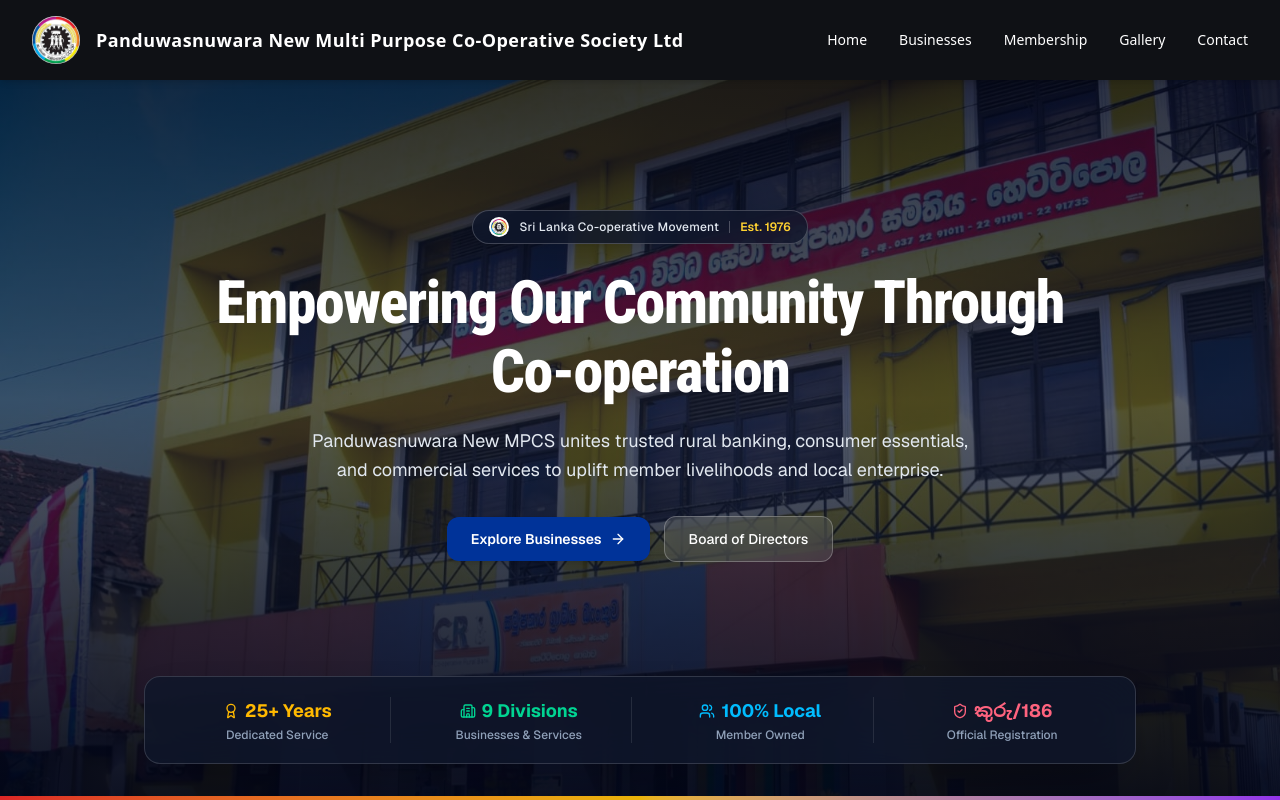
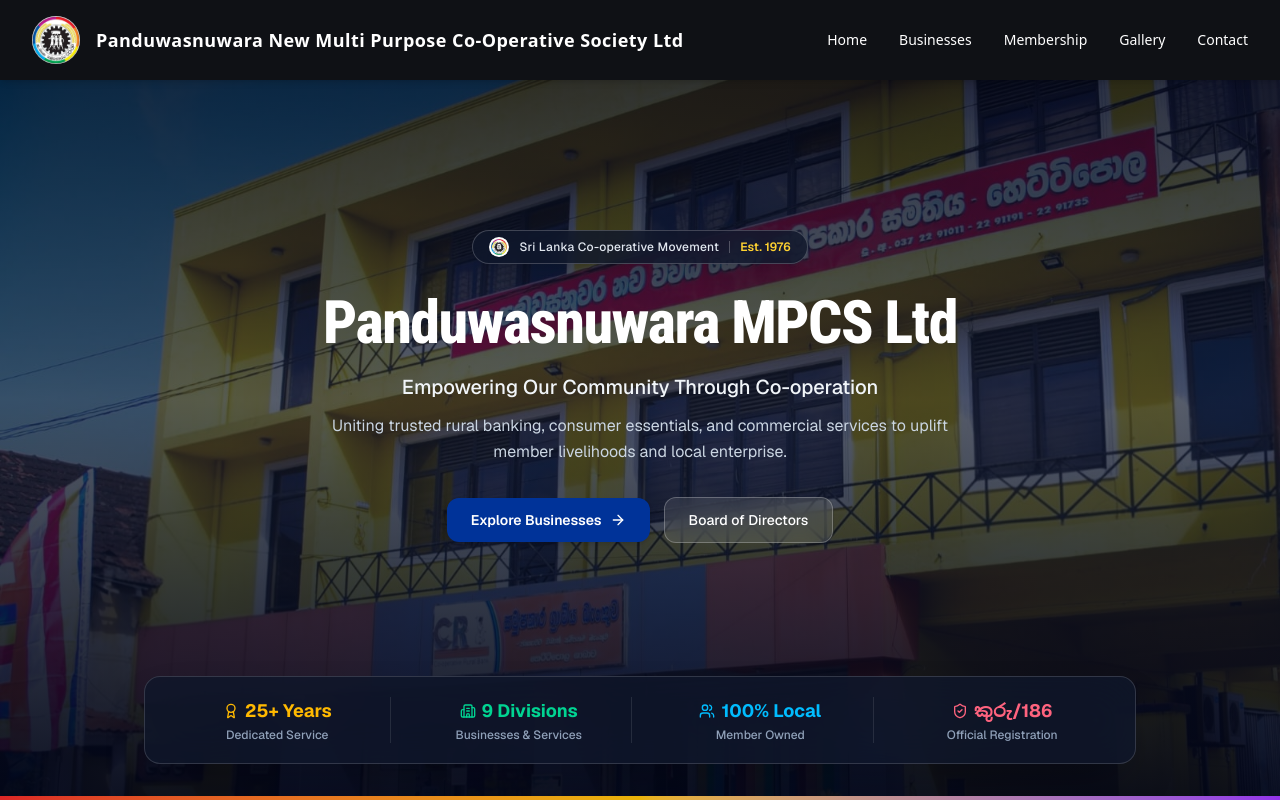
Before and after one commit to heshanthenura/panduwasnuwara-mpcs, a Next.js app: page /apply in a window 1280 px wide. Shown: the top 800 px of the page. Built offline with nearby package versions, Linux system fonts and the light colour scheme.

Commit message:
fix(1): Updated hero section headline text

```diff
--- a/app/components/HeroSection.tsx
+++ b/app/components/HeroSection.tsx
@@ -37,12 +37,17 @@
         </div>
 
         {/* Hero Title with Solid White Clean Color */}
-        <h1 className="font-condensed text-3xl sm:text-5xl lg:text-6xl font-extrabold text-white tracking-tight leading-[1.15] max-w-4xl mb-5">
+        <h1 className="font-condensed text-3xl sm:text-5xl lg:text-6xl font-extrabold text-white tracking-tight leading-[1.15] max-w-4xl mb-3 sm:mb-4">
           {t('titlePrefix')} {t('titleHighlight')}
         </h1>
 
-        {/* Hero Tagline */}
-        <p className="text-sm sm:text-base md:text-lg text-slate-200 max-w-2xl mx-auto font-normal leading-relaxed mb-8">
+        {/* Hero Subtitle / Slogan */}
+        <p className="text-base sm:text-lg md:text-xl font-medium text-slate-100 max-w-2xl mx-auto mb-3 tracking-normal">
+          {t('subtitle')}
+        </p>
+
+        {/* Hero Tagline / Description */}
+        <p className="text-xs sm:text-sm md:text-base text-slate-300 max-w-2xl mx-auto font-normal leading-relaxed mb-8">
           {t('description')}
         </p>
 
--- a/messages/en.json
+++ b/messages/en.json
@@ -10,9 +10,10 @@
   "Hero": {
     "badgeMovement": "Sri Lanka Co-operative Movement",
     "badgeEst": "Est. 1976",
-    "titlePrefix": "Empowering Our Community",
-    "titleHighlight": "Through Co-operation",
-    "description": "Panduwasnuwara New MPCS unites trusted rural banking, consumer essentials, and commercial services to uplift member livelihoods and local enterprise.",
+    "titlePrefix": "Panduwasnuwara",
+    "titleHighlight": "MPCS Ltd",
+    "subtitle": "Empowering Our Community Through Co-operation",
+    "description": "Uniting trusted rural banking, consumer essentials, and commercial services to uplift member livelihoods and local enterprise.",
     "ctaBusinesses": "Explore Businesses",
     "ctaBoard": "Board of Directors",
     "statYears": "25+ Years",
--- a/messages/si.json
+++ b/messages/si.json
@@ -10,9 +10,10 @@
   "Hero": {
     "badgeMovement": "ශ්‍රී ලංකා සමූපකාර ව්‍යාපාරය",
     "badgeEst": "ස්ථාපිත 1976",
-    "titlePrefix": "සමූපකාර ශක්තියෙන්",
-    "titleHighlight": "ප්‍රජාව සවිබල ගන්වමින්",
-    "description": "පඬුවස්නුවර නව විවිධ සේවා සමූපකාර සමිතිය සාමාජික ජනතාවට විශ්වාසනීය ග්‍රාමීය බැංකු, පාරිභෝගික සහ අත්‍යවශ්‍ය සේවාවන් එකම වහලක් යටින් සපයයි.",
+    "titlePrefix": "පඬුවස්නුවර නව",
+    "titleHighlight": "විවිධ සේවා සමුපකාර සමිතිය",
+    "subtitle": "සමූපකාර ශක්තියෙන් ප්‍රජාව සවිබල ගන්වමින්",
+    "description": "සාමාජික ජනතාවට විශ්වාසනීය ග්‍රාමීය බැංකු, පාරිභෝගික සහ අත්‍යවශ්‍ය සේවාවන් එකම වහලක් යටින් සපයයි.",
     "ctaBusinesses": "ව්‍යාපාර හා සේවා",
     "ctaBoard": "අධ්‍යක්ෂ මණ්ඩලය",
     "statYears": "වසර 25+",
```
